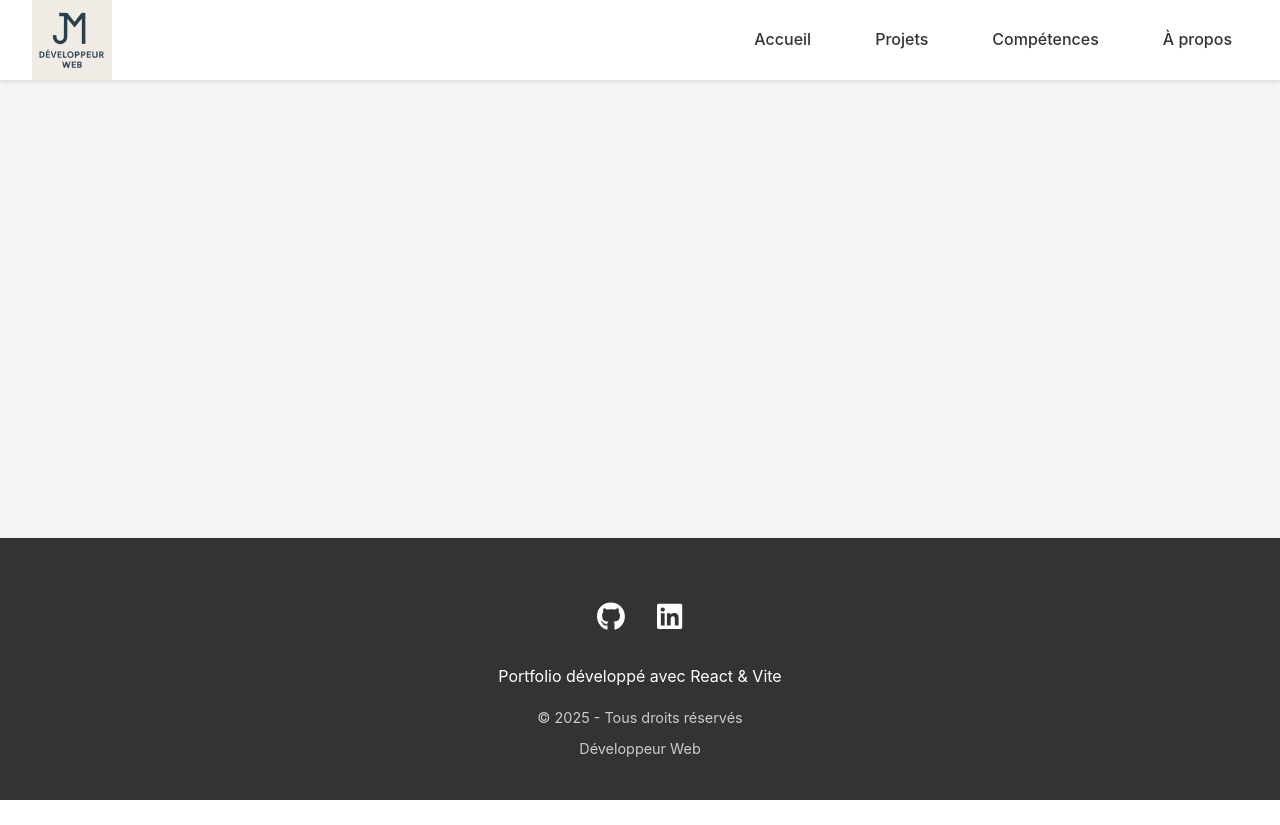
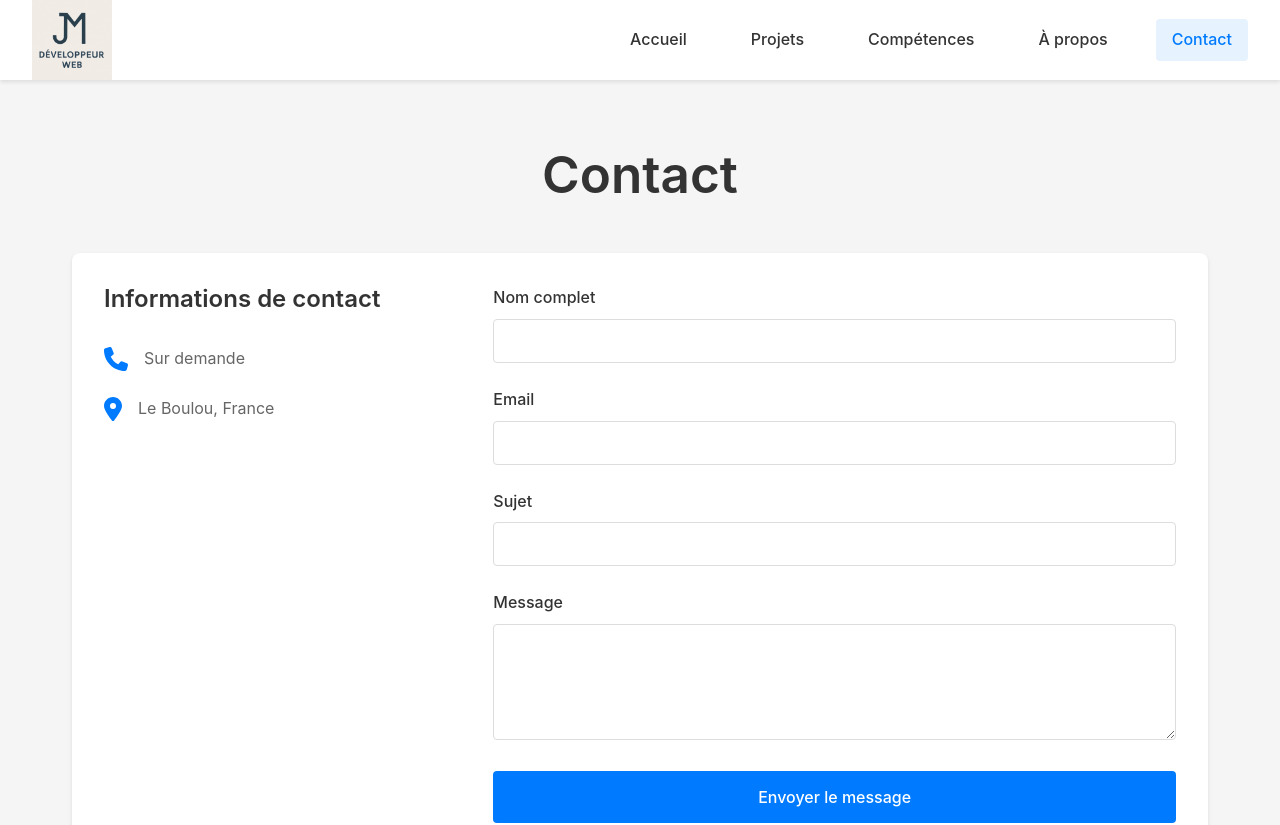
Before and after one commit to Poulidor-Jo/Portfolio-Dev, a React (Vite) app: page /contact in a window 1280 px wide. Shown: the top 825 px of the page. Before the commit the page ends 800 px from the top, so only its background shows below. Built offline with nearby package versions, Linux system fonts and the light colour scheme.

Commit message:
add-contact

```diff
--- a/src/App.jsx
+++ b/src/App.jsx
@@ -5,6 +5,7 @@ import Home from './components/Home/Home'
 import Projects from './components/Projects/Projects'
 import Skills from './components/Skills/Skills'
 import About from './components/About/About'
+import Contact from './components/Contact/Contact'
 import './styles/App.scss'
 
 function App() {
@@ -18,6 +19,7 @@ function App() {
             <Route path="/projets" element={<Projects />} />
             <Route path="/competences" element={<Skills />} />
             <Route path="/a-propos" element={<About />} />
+            <Route path="/contact" element={<Contact />} />
           </Routes>
         </main>
         <Footer />
--- /dev/null
+++ b/src/components/Contact/Contact.jsx
@@ -0,0 +1,107 @@
+import { useState } from 'react'
+import { FontAwesomeIcon } from '@fortawesome/react-fontawesome'
+import { faPhone, faLocationDot } from '@fortawesome/free-solid-svg-icons'
+import './Contact.scss'
+
+function Contact() {
+  const [formData, setFormData] = useState({
+    name: '',
+    email: '',
+    subject: '',
+    message: ''
+  })
+
+  const handleSubmit = (e) => {
+    e.preventDefault()
+    // Construction du lien mailto avec les données du formulaire
+    const mailtoLink = `mailto:jordanmoret4@gmail.com?subject=${encodeURIComponent(formData.subject)}&body=${encodeURIComponent(
+      `Nom: ${formData.name}\nEmail: ${formData.email}\n\nMessage:\n${formData.message}`
+    )}`
+    window.location.href = mailtoLink
+  }
+
+  const handleChange = (e) => {
+    setFormData({
+      ...formData,
+      [e.target.name]: e.target.value
+    })
+  }
+
+  return (
+    <div className="contact">
+      <h1>Contact</h1>
+      <div className="contact__container">
+        <div className="contact__info">
+          <h2>Informations de contact</h2>
+          <div className="contact__info-items">
+
+            <div className="contact__info-item">
+              <FontAwesomeIcon icon={faPhone} />
+              <p>Sur demande</p>
+            </div>
+            <div className="contact__info-item">
+              <FontAwesomeIcon icon={faLocationDot} />
+              <p>Le Boulou, France</p>
+            </div>
+          </div>
+        </div>
+
+        <form className="contact__form" onSubmit={handleSubmit}>
+          <div className="form-group">
+            <label htmlFor="name">Nom complet</label>
+            <input
+              type="text"
+              id="name"
+              name="name"
+              value={formData.name}
+              onChange={handleChange}
+              required
+            />
+          </div>
+
+          <div className="form-group">
+            <label htmlFor="email">Email</label>
+            <input
+              type="email"
+              id="email"
+              name="email"
+              value={formData.email}
+              onChange={handleChange}
+              required
+            />
+          </div>
+
+          <div className="form-group">
+            <label htmlFor="subject">Sujet</label>
+            <input
+              type="text"
+              id="subject"
+              name="subject"
+              value={formData.subject}
+              onChange={handleChange}
+              required
+            />
+          </div>
+
+          <div className="form-group">
+            <label htmlFor="message">Message</label>
+            <textarea
+              id="message"
+              name="message"
+              value={formData.message}
+              onChange={handleChange}
+              required
+              rows="5"
+            ></textarea>
+          </div>
+
+          <button type="submit" className="submit-button">
+            Envoyer le message
+          </button>
+        </form>
+      </div>
+    </div>
+  )
+}
+
+export default Contact
--- /dev/null
+++ b/src/components/Contact/Contact.scss
@@ -0,0 +1,115 @@
+.contact {
+  max-width: 1200px;
+  margin: 0 auto;
+  padding: 2rem;
+
+  h1 {
+    text-align: center;
+    margin-bottom: 3rem;
+    color: #333;
+  }
+
+  &__container {
+    display: grid;
+    grid-template-columns: 1fr 2fr;
+    gap: 3rem;
+    background: #fff;
+    border-radius: 8px;
+    padding: 2rem;
+    box-shadow: 0 2px 4px rgba(0, 0, 0, 0.1);
+  }
+
+  &__info {
+    h2 {
+      color: #333;
+      margin-bottom: 2rem;
+      font-size: 1.5rem;
+    }
+
+    &-items {
+      display: flex;
+      flex-direction: column;
+      gap: 1.5rem;
+    }
+
+    &-item {
+      display: flex;
+      align-items: center;
+      gap: 1rem;
+      color: #666;
+
+      svg {
+        font-size: 1.5rem;
+        color: #007bff;
+      }
+    }
+  }
+
+  &__form {
+    .form-group {
+      margin-bottom: 1.5rem;
+
+      label {
+        display: block;
+        margin-bottom: 0.5rem;
+        color: #333;
+        font-weight: 500;
+      }
+
+      input,
+      textarea {
+        width: 100%;
+        padding: 0.75rem;
+        border: 1px solid #ddd;
+        border-radius: 4px;
+        font-size: 1rem;
+        transition: border-color 0.3s ease;
+
+        &:focus {
+          outline: none;
+          border-color: #007bff;
+        }
+      }
+
+      textarea {
+        resize: vertical;
+      }
+    }
+
+    .submit-button {
+      width: 100%;
+      padding: 1rem;
+      background-color: #007bff;
+      color: #fff;
+      border: none;
+      border-radius: 4px;
+      font-size: 1rem;
+      font-weight: 500;
+      cursor: pointer;
+      transition: background-color 0.3s ease;
+
+      &:hover {
+        background-color: #0056b3;
+      }
+    }
+  }
+}
+
+@media (max-width: 768px) {
+  .contact {
+    padding: 1rem;
+
+    &__container {
+      grid-template-columns: 1fr;
+      padding: 1.5rem;
+    }
+
+    &__info {
+      text-align: center;
+
+      &-item {
+        justify-content: center;
+      }
+    }
+  }
+}
--- a/src/components/Layout/Header.jsx
+++ b/src/components/Layout/Header.jsx
@@ -14,6 +14,7 @@ function Header() {
           <NavLink to="/projets" className="nav-link">Projets</NavLink>
           <NavLink to="/competences" className="nav-link">Compétences</NavLink>
           <NavLink to="/a-propos" className="nav-link">À propos</NavLink>
+          <NavLink to="/contact" className="nav-link">Contact</NavLink>
         </nav>
       </div>
     </header>
```
